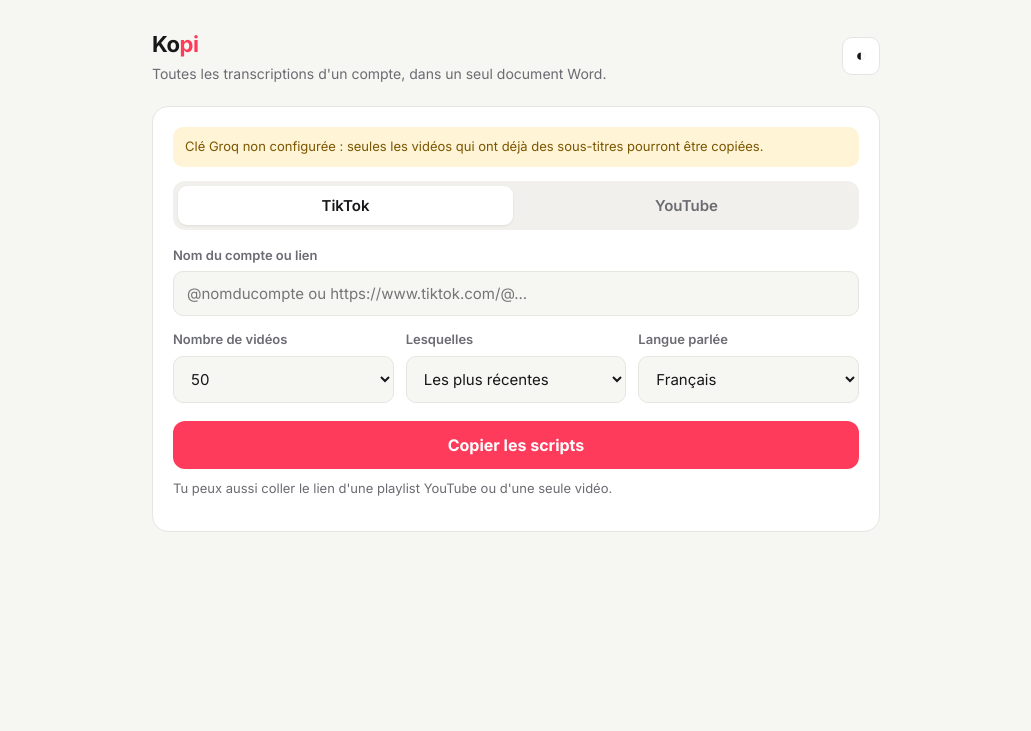
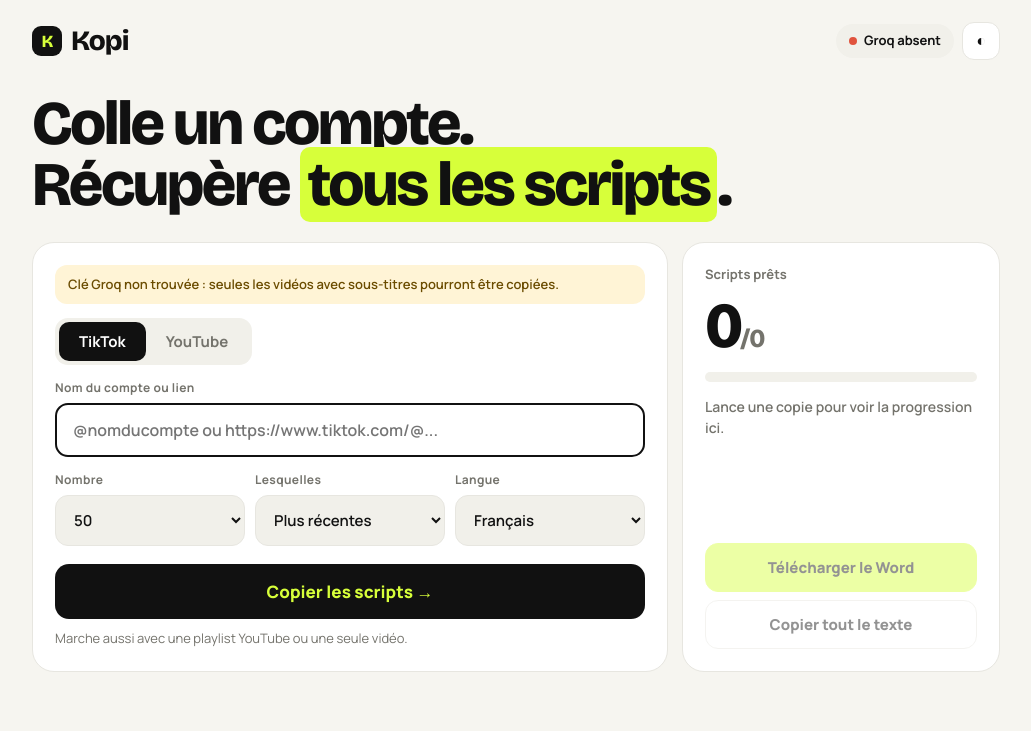
Before and after one commit to Josias-Nagnonhou/script-copier, a Flask app: page / in a window 1280 px wide. Shown: the top 731 px of the page, without its empty margins (124-1155 px from the left). Run offline with Flask 3, Linux system fonts and the light colour scheme.

Commit message:
Nouveau design Studio Pro
Co-Authored-By: Claude Opus 5.5 <noreply@anthropic.com>
Claude-Session: https://claude.ai/code/session_01V14PjhEWmwKV9hoeZ4bC9j

```diff
--- a/templates/index.html
+++ b/templates/index.html
@@ -2,133 +2,185 @@
 <html lang="fr">
 <head>
 <meta charset="utf-8">
-<meta name="viewport" content="width=device-width, initial-scale=1">
+<meta name="viewport" content="width=device-width, initial-scale=1, viewport-fit=cover">
 <title>Kopi</title>
 <link rel="preconnect" href="https://fonts.googleapis.com">
-<link href="https://fonts.googleapis.com/css2?family=Inter:wght@400;500;600;700&display=swap" rel="stylesheet">
+<link href="https://fonts.googleapis.com/css2?family=Bricolage+Grotesque:opsz,wght@12..96,600;12..96,800&family=Manrope:wght@400;500;600;700;800&display=swap" rel="stylesheet">
 <style>
-:root{--bg:#f6f6f3;--card:#fff;--ink:#17171a;--muted:#6b6b72;--line:#e6e5e0;--accent:#ff3b5c;--accent2:#111;--ok:#1a9b5b;--warn:#c98a00;--err:#d4383a;--soft:#f1f0ec}
-:root[data-theme="dark"]{--bg:#111114;--card:#1b1b20;--ink:#f2f2f0;--muted:#9a9aa3;--line:#2c2c33;--accent2:#f2f2f0;--soft:#24242a}
-@media (prefers-color-scheme:dark){:root:not([data-theme="light"]){--bg:#111114;--card:#1b1b20;--ink:#f2f2f0;--muted:#9a9aa3;--line:#2c2c33;--accent2:#f2f2f0;--soft:#24242a}}
+/* Studio Pro : en-tête, grand titre, bento (formulaire 2/3 + compteur 1/3), liste des scripts */
+:root{
+  --bg:#f6f5f0;--card:#ffffff;--soft:#f1f0ea;--line:#e7e6e0;--ink:#111111;--muted:#74736c;
+  --lime:#d7ff3a;--lime-ink:#2f3d00;--on-ink:#ffffff;--violet-bg:#e8e4ff;--violet:#3b2a99;
+  --ok-bg:#eef9d2;--ok:#3d5200;--err-bg:#fde7e4;--err:#a8261b;--run:#ff2e7e;
+  --display:'Bricolage Grotesque',system-ui,sans-serif;--body:'Manrope',system-ui,sans-serif;color-scheme:light}
+:root[data-theme="dark"]{--bg:#0f0f11;--card:#18181b;--soft:#222226;--line:#2b2b30;--ink:#f3f3ee;--muted:#9c9ba3;--on-ink:#111111;
+  --violet-bg:#2a2450;--violet:#c9c0ff;--ok-bg:#25300c;--ok:#d7ff3a;--err-bg:#3a1714;--err:#ff9d92;color-scheme:dark}
+@media (prefers-color-scheme:dark){:root:not([data-theme="light"]){--bg:#0f0f11;--card:#18181b;--soft:#222226;--line:#2b2b30;--ink:#f3f3ee;--muted:#9c9ba3;--on-ink:#111111;
+  --violet-bg:#2a2450;--violet:#c9c0ff;--ok-bg:#25300c;--ok:#d7ff3a;--err-bg:#3a1714;--err:#ff9d92;color-scheme:dark}}
 *{box-sizing:border-box}
-body{margin:0;background:var(--bg);color:var(--ink);font:15px/1.5 Inter,system-ui,sans-serif}
-.wrap{max-width:760px;margin:0 auto;padding:28px 16px 60px}
-header{display:flex;align-items:center;justify-content:space-between;margin-bottom:22px}
-h1{font-size:22px;margin:0;letter-spacing:-.02em}
-h1 span{color:var(--accent)}
-.sub{color:var(--muted);margin:2px 0 0;font-size:14px}
-.icon-btn{border:1px solid var(--line);background:var(--card);color:var(--ink);border-radius:10px;width:38px;height:38px;cursor:pointer;font-size:17px}
-.card{background:var(--card);border:1px solid var(--line);border-radius:16px;padding:20px;margin-bottom:16px}
-.seg{display:grid;grid-template-columns:1fr 1fr;gap:6px;background:var(--soft);padding:5px;border-radius:12px;margin-bottom:16px}
-.seg button{border:0;background:transparent;color:var(--muted);padding:10px;border-radius:9px;font:600 15px Inter,sans-serif;cursor:pointer}
-.seg button.on{background:var(--card);color:var(--ink);box-shadow:0 1px 3px rgba(0,0,0,.08)}
-label{display:block;font-size:13px;font-weight:600;margin:0 0 6px;color:var(--muted)}
-input,select{width:100%;padding:12px 13px;border:1px solid var(--line);border-radius:10px;background:var(--bg);color:var(--ink);font:15px Inter,sans-serif}
-input:focus,select:focus{outline:2px solid var(--accent);outline-offset:-1px}
-.grid{display:grid;grid-template-columns:repeat(3,1fr);gap:12px;margin-top:14px}
-@media (max-width:560px){.grid{grid-template-columns:1fr 1fr}}
-.go{width:100%;margin-top:18px;padding:14px;border:0;border-radius:12px;background:var(--accent);color:#fff;font:700 16px Inter,sans-serif;cursor:pointer}
-.go:disabled{opacity:.5;cursor:default}
-.note{font-size:13px;color:var(--muted);margin-top:10px}
-.warn{background:#fff4d6;color:#7a5600;border-radius:10px;padding:10px 12px;font-size:13px;margin-bottom:14px}
-:root[data-theme="dark"] .warn{background:#3a3016;color:#f0d68a}
-.bar{height:8px;background:var(--soft);border-radius:99px;overflow:hidden;margin:10px 0 6px}
-.bar i{display:block;height:100%;width:0;background:var(--accent);transition:width .4s}
-.row{display:flex;justify-content:space-between;align-items:center;gap:10px}
-.status{font-weight:600}
-.list{margin-top:14px;max-height:420px;overflow:auto;border-top:1px solid var(--line)}
-.item{display:flex;gap:10px;align-items:flex-start;padding:10px 2px;border-bottom:1px solid var(--line);font-size:14px}
-.dot{flex:none;width:9px;height:9px;border-radius:50%;margin-top:6px;background:var(--line)}
-.dot.working{background:var(--warn);animation:p 1s infinite}.dot.done{background:var(--ok)}.dot.error,.dot.empty{background:var(--err)}
-@keyframes p{50%{opacity:.3}}
-.item .t{flex:1;min-width:0}
-.item .t b{display:block;font-weight:500;white-space:nowrap;overflow:hidden;text-overflow:ellipsis}
-.item small{color:var(--muted)}
-.actions{display:flex;gap:10px;flex-wrap:wrap;margin-top:16px}
-.btn{flex:1;min-width:160px;padding:12px;border-radius:11px;border:1px solid var(--line);background:var(--card);color:var(--ink);font:600 15px Inter,sans-serif;cursor:pointer;text-align:center;text-decoration:none}
-.btn.primary{background:var(--accent2);color:var(--bg);border-color:var(--accent2)}
-.hidden{display:none}
-.err{color:var(--err);font-weight:500}
+body{margin:0;background:var(--bg);color:var(--ink);font:15px/1.5 var(--body)}
+.wrap{max-width:1000px;margin:0 auto;padding-block:max(22px,env(safe-area-inset-top,0px)) 60px;padding-left:max(16px,env(safe-area-inset-left,0px));padding-right:max(16px,env(safe-area-inset-right,0px))}
+header{display:flex;justify-content:space-between;align-items:center;gap:12px;margin-bottom:34px}
+.logo{font:800 28px var(--display);letter-spacing:-.03em;display:flex;align-items:center;gap:9px;margin:0}
+.logo em{width:30px;height:30px;border-radius:9px;background:var(--ink);color:var(--lime);display:grid;place-items:center;font-style:normal;font-size:17px}
+.right{display:flex;gap:8px;align-items:center}
+.pill{font-size:13px;font-weight:700;background:var(--soft);border-radius:99px;padding:7px 13px;display:flex;align-items:center;gap:7px;white-space:nowrap}
+.pill i{width:8px;height:8px;border-radius:50%;background:#7ac70c}
+.pill.off i{background:#e0533d}
+.icon{width:38px;height:38px;border-radius:12px;border:1px solid var(--line);background:var(--card);color:var(--ink);cursor:pointer;font-size:16px}
+h1{font:800 clamp(34px,6.4vw,62px)/.98 var(--display);letter-spacing:-.04em;margin:0 0 26px;text-wrap:balance}
+h1 span{background:var(--lime);color:#111;padding:0 8px;border-radius:10px;box-decoration-break:clone;-webkit-box-decoration-break:clone}
+.bento{display:grid;grid-template-columns:minmax(0,2fr) minmax(0,1fr);gap:14px}
+@media (max-width:720px){.bento{grid-template-columns:1fr}}
+.tile{background:var(--card);border:1px solid var(--line);border-radius:22px;padding:22px;min-width:0}
+.seg{display:inline-flex;background:var(--soft);border-radius:13px;padding:4px;margin-bottom:14px}
+.seg button{border:0;background:transparent;color:var(--muted);padding:9px 20px;border-radius:10px;font:700 15px var(--body);cursor:pointer}
+.seg button.on{background:var(--ink);color:var(--on-ink)}
+label{display:block;font-size:12px;font-weight:700;color:var(--muted);margin:0 0 6px;letter-spacing:.03em}
+input,select{width:100%;padding:13px 14px;border:1px solid var(--line);border-radius:13px;background:var(--soft);color:var(--ink);font:600 15px var(--body);min-width:0}
+#source{border:2px solid var(--ink);background:var(--card);font-size:16px;padding:14px 16px}
+input:focus-visible,select:focus-visible,button:focus-visible{outline:3px solid var(--lime);outline-offset:2px}
+.grid{display:grid;grid-template-columns:repeat(auto-fit,minmax(130px,1fr));gap:10px;margin-top:14px}
+.go{width:100%;margin-top:18px;padding:16px;border:0;border-radius:14px;background:#111;color:var(--lime);font:800 17px var(--body);cursor:pointer;position:relative;overflow:hidden;transition:transform .15s}
+.go:hover{transform:translateY(-1px)}
+.go:active{transform:scale(.99)}
+.go::after{content:"";position:absolute;inset:0;background:linear-gradient(100deg,transparent 30%,rgba(215,255,58,.35) 50%,transparent 70%);transform:translateX(-100%);animation:shine 3.2s ease-in-out infinite}
+.go.busy{color:#fff;background:#111;box-shadow:0 0 0 3px rgba(255,46,126,.25),0 0 28px rgba(255,46,126,.45);cursor:default}
+.go.busy::after{background:linear-gradient(100deg,transparent 25%,rgba(255,46,126,.55) 50%,transparent 75%);animation-duration:1.4s}
+:root[data-theme="dark"] .go{border:1px solid #333}
+@keyframes shine{60%,100%{transform:translateX(100%)}}
+.hint{font-size:13px;color:var(--muted);margin:10px 0 0}
+.warn{background:#fff4d6;color:#6b4c00;border-radius:12px;padding:10px 13px;font-size:13px;font-weight:600;margin-bottom:14px}
+.stat{display:flex;flex-direction:column;gap:6px}
+.stat .lbl{color:var(--muted);font-size:13px;font-weight:700}
+.big{font:800 64px/1 var(--display);letter-spacing:-.045em;font-variant-numeric:tabular-nums;margin:4px 0}
+.big small{font-size:26px;color:var(--muted);letter-spacing:-.02em}
+.state{font-size:14px;font-weight:600;min-height:42px}
+.bar{height:10px;border-radius:99px;background:var(--soft);overflow:hidden;margin:4px 0 8px}
+.bar i{display:block;height:100%;width:0;border-radius:99px;background:var(--lime);transition:width .5s}
+.bar.live i{background:linear-gradient(90deg,#ff2e7e,#d7ff3a,#ff2e7e);background-size:200% 100%;animation:flow 1.6s linear infinite;box-shadow:0 0 14px rgba(255,46,126,.6)}
+@keyframes flow{to{background-position:-200% 0}}
+.acts{margin-top:auto;display:grid;gap:8px;padding-top:10px}
+.btn{display:block;text-align:center;text-decoration:none;padding:13px;border-radius:13px;font:800 15px var(--body);cursor:pointer;border:1px solid var(--line);background:var(--card);color:var(--ink)}
+.btn.dl{background:var(--lime);color:#111;border-color:var(--lime)}
+.btn[aria-disabled="true"]{opacity:.45;pointer-events:none}
+.empty{color:var(--muted);font-size:14px}
+.err{background:var(--err-bg);color:var(--err);border-radius:12px;padding:10px 12px;font-size:14px;font-weight:600}
+.list{margin-top:14px}
+.list h2{font:800 22px var(--display);letter-spacing:-.02em;margin:0 0 6px}
+.it{display:flex;align-items:center;gap:12px;padding:13px 4px;border-top:1px solid var(--line);font-size:14px}
+.it .n{font:800 13px var(--display);color:var(--muted);width:34px;flex:none;font-variant-numeric:tabular-nums}
+.it .t{flex:1;min-width:0}
+.it .t b{display:block;font-weight:700;white-space:nowrap;overflow:hidden;text-overflow:ellipsis}
+.it .t small{color:var(--muted)}
+.chip{font-size:11px;font-weight:800;padding:4px 9px;border-radius:99px;flex:none;white-space:nowrap}
+.c-sub{background:var(--ok-bg);color:var(--ok)}.c-ia{background:var(--violet-bg);color:var(--violet)}
+.c-err{background:var(--err-bg);color:var(--err)}.c-wait{background:var(--soft);color:var(--muted)}
+.c-run{background:rgba(255,46,126,.14);color:var(--run);animation:blink 1s infinite}
+@keyframes blink{50%{opacity:.45}}
+@media (prefers-reduced-motion:reduce){*{animation:none!important;transition:none!important}}
 </style>
 </head>
 <body>
 <div class="wrap">
   <header>
-    <div><h1>Ko<span>pi</span></h1><p class="sub">Toutes les transcriptions d'un compte, dans un seul document Word.</p></div>
-    <button class="icon-btn" id="theme" title="Mode sombre">◐</button>
+    <p class="logo"><em>K</em>Kopi</p>
+    <div class="right">
+      {% if groq %}<span class="pill"><i></i>Groq connecté</span>{% else %}<span class="pill off"><i></i>Groq absent</span>{% endif %}
+      <button class="icon" id="theme" aria-label="Changer de thème">◐</button>
+    </div>
   </header>
 
-  <div class="card">
-    {% if not groq %}<div class="warn">Clé Groq non configurée : seules les vidéos qui ont déjà des sous-titres pourront être copiées.</div>{% endif %}
+  <h1>Colle un compte.<br>Récupère <span>tous les scripts</span>.</h1>
+
+  <div class="bento">
+    <section class="tile">
+      {% if not groq %}<div class="warn">Clé Groq non trouvée : seules les vidéos avec sous-titres pourront être copiées.</div>{% endif %}
       <div class="seg" id="plat">
         <button data-p="tiktok" class="on">TikTok</button>
         <button data-p="youtube">YouTube</button>
       </div>
-    <label for="source" id="srcLabel">Nom du compte ou lien</label>
+      <label for="source">Nom du compte ou lien</label>
       <input id="source" placeholder="@nomducompte ou https://www.tiktok.com/@..." autocomplete="off">
       <div class="grid">
-      <div><label for="limit">Nombre de vidéos</label>
+        <div><label for="limit">Nombre</label>
           <select id="limit"><option value="10">10</option><option value="25">25</option><option value="50" selected>50</option><option value="100">100</option><option value="200">200</option><option value="0">Toutes</option></select></div>
         <div><label for="sort">Lesquelles</label>
-        <select id="sort"><option value="recent">Les plus récentes</option><option value="popular">Les plus vues</option></select></div>
-      <div><label for="lang">Langue parlée</label>
+          <select id="sort"><option value="recent">Plus récentes</option><option value="popular">Plus vues</option></select></div>
+        <div><label for="lang">Langue</label>
           <select id="lang"><option value="">Auto</option><option value="fr" selected>Français</option><option value="en">Anglais</option><option value="ar">Arabe</option><option value="es">Espagnol</option><option value="pt">Portugais</option></select></div>
-      <div id="tabBox" class="hidden"><label for="tab">Type de vidéos</label>
+        <div id="tabBox" hidden><label for="tab">Type</label>
           <select id="tab"><option value="videos">Vidéos longues</option><option value="shorts">Shorts</option></select></div>
       </div>
-    <button class="go" id="go">Copier les scripts</button>
-    <p class="note">Tu peux aussi coller le lien d'une playlist YouTube ou d'une seule vidéo.</p>
+      <button class="go" id="go">Copier les scripts →</button>
+      <p class="hint">Marche aussi avec une playlist YouTube ou une seule vidéo.</p>
+    </section>
+
+    <aside class="tile stat">
+      <span class="lbl">Scripts prêts</span>
+      <div class="big"><span id="ok">0</span><small id="tot">/0</small></div>
+      <div class="bar" id="bar"><i id="fill"></i></div>
+      <div class="state" id="state"><span class="empty">Lance une copie pour voir la progression ici.</span></div>
+      <div class="acts">
+        <a class="btn dl" id="dl" href="#" aria-disabled="true">Télécharger le Word</a>
+        <button class="btn" id="copy" aria-disabled="true">Copier tout le texte</button>
+      </div>
+    </aside>
   </div>
 
-  <div class="card hidden" id="jobCard">
-    <div class="row"><span class="status" id="status">…</span><span class="note" id="count" style="margin:0"></span></div>
-    <div class="bar"><i id="fill"></i></div>
-    <div id="error" class="err hidden"></div>
-    <div class="actions hidden" id="actions">
-      <a class="btn primary" id="dl" href="#">Télécharger le Word</a>
-      <button class="btn" id="copy">Copier tout le texte</button>
-    </div>
-    <div class="list" id="list"></div>
-  </div>
+  <section class="list" id="listBox" hidden>
+    <h2 id="listTitle">Scripts</h2>
+    <div id="list"></div>
+  </section>
 </div>
 <script>
 const $=s=>document.querySelector(s);
-let platform='tiktok', timer=null;
-// thème
+let platform='tiktok',timer=null;
 const root=document.documentElement;
 try{const t=localStorage.getItem('theme');if(t)root.dataset.theme=t}catch(e){}
 $('#theme').onclick=()=>{const dark=root.dataset.theme==='dark'||(!root.dataset.theme&&matchMedia('(prefers-color-scheme:dark)').matches);root.dataset.theme=dark?'light':'dark';try{localStorage.setItem('theme',root.dataset.theme)}catch(e){}};
-// plateforme
 document.querySelectorAll('#plat button').forEach(b=>b.onclick=()=>{
   document.querySelectorAll('#plat button').forEach(x=>x.classList.remove('on'));b.classList.add('on');platform=b.dataset.p;
-  $('#tabBox').classList.toggle('hidden',platform!=='youtube');
+  $('#tabBox').hidden=platform!=='youtube';
   $('#source').placeholder=platform==='tiktok'?'@nomducompte ou https://www.tiktok.com/@...':'@nomdelachaine ou https://www.youtube.com/@...';
 });
+function busy(on){$('#go').classList.toggle('busy',on);$('#go').textContent=on?'Kopi travaille…':'Copier les scripts →';$('#bar').classList.toggle('live',on)}
+function setActs(on){['#dl','#copy'].forEach(s=>$(s).setAttribute('aria-disabled',on?'false':'true'))}
 $('#go').onclick=async()=>{
-  const source=$('#source').value.trim(); if(!source){$('#source').focus();return}
-  $('#go').disabled=true;
+  if($('#go').classList.contains('busy'))return;
+  const source=$('#source').value.trim();if(!source){$('#source').focus();return}
+  busy(true);setActs(false);
+  try{
     const r=await fetch('/api/start',{method:'POST',headers:{'Content-Type':'application/json'},body:JSON.stringify({platform,source,limit:$('#limit').value,sort:$('#sort').value,lang:$('#lang').value,yt_tab:$('#tab').value})});
-  const d=await r.json();
-  if(!r.ok){alert(d.error||'Erreur');$('#go').disabled=false;return}
+    const d=await r.json();if(!r.ok)throw new Error(d.error||'Erreur');
     try{localStorage.setItem('job',d.job_id)}catch(e){}
     watch(d.job_id);
+  }catch(e){busy(false);$('#state').innerHTML=`<div class="err">${esc(e.message)}</div>`}
 };
-function esc(s){return (s||'').replace(/[&<>"]/g,c=>({'&':'&amp;','<':'&lt;','>':'&gt;','"':'&quot;'}[c]))}
+function esc(s){return String(s||'').replace(/[&<>"]/g,c=>({'&':'&amp;','<':'&lt;','>':'&gt;','"':'&quot;'}[c]))}
+function chip(i){
+  if(i.status==='done')return i.method==='IA'?'<span class="chip c-ia">IA</span>':'<span class="chip c-sub">sous-titres</span>';
+  if(i.status==='working')return '<span class="chip c-run">en cours</span>';
+  if(i.status==='pending')return '<span class="chip c-wait">en attente</span>';
+  return '<span class="chip c-err">échec</span>';
+}
 function watch(id){
-  $('#jobCard').classList.remove('hidden');$('#actions').classList.add('hidden');$('#error').classList.add('hidden');
-  clearInterval(timer);
+  clearInterval(timer);$('#listBox').hidden=false;
   const tick=async()=>{
-    let d;try{const r=await fetch('/api/job/'+id);d=await r.json();if(!r.ok)throw d}catch(e){clearInterval(timer);$('#status').textContent='';$('#error').textContent=(e&&e.error)||'Connexion perdue';$('#error').classList.remove('hidden');$('#go').disabled=false;try{localStorage.removeItem('job')}catch(_){}return}
-    const items=d.items, fin=items.filter(i=>['done','error','empty'].includes(i.status)).length, ok=items.filter(i=>i.status==='done').length;
-    const labels={queued:'En attente…',listing:'Recherche des vidéos du compte…',transcribing:`Transcription en cours — ${d.source_name}`,done:`Terminé — ${ok} scripts prêts`,error:'Arrêté'};
-    $('#status').textContent=labels[d.phase]||d.phase;
-    $('#count').textContent=items.length?`${fin} / ${items.length}`:'';
-    $('#fill').style.width=items.length?(fin/items.length*100)+'%':(d.phase==='listing'?'8%':'0');
-    $('#list').innerHTML=items.map(i=>`<div class="item"><span class="dot ${i.status}"></span><div class="t"><b>${i.n}. ${esc(i.title)||esc(i.url)}</b><small>${i.status==='done'?`${i.method} · ${i.chars} caractères`:esc(i.msg)||(i.status==='pending'?'En attente':'En cours…')}</small></div></div>`).join('');
-    if(d.phase==='error'){$('#error').textContent=d.error;$('#error').classList.remove('hidden')}
-    if(d.phase==='done'||d.phase==='error'){clearInterval(timer);$('#go').disabled=false;
-      if(d.has_file){$('#actions').classList.remove('hidden');$('#dl').href='/api/job/'+id+'/docx';
-        $('#copy').onclick=async()=>{const t=await (await fetch('/api/job/'+id+'/text')).text();await navigator.clipboard.writeText(t);$('#copy').textContent='Copié ✓';setTimeout(()=>$('#copy').textContent='Copier tout le texte',2000)}}}
+    let d;
+    try{const r=await fetch('/api/job/'+id);d=await r.json();if(!r.ok)throw d}
+    catch(e){clearInterval(timer);busy(false);$('#state').innerHTML=`<div class="err">${esc((e&&e.error)||'Connexion perdue')}</div>`;try{localStorage.removeItem('job')}catch(_){}return}
+    const items=d.items,fin=items.filter(i=>['done','error','empty'].includes(i.status)).length,ok=items.filter(i=>i.status==='done').length;
+    $('#ok').textContent=ok;$('#tot').textContent='/'+items.length;
+    $('#fill').style.width=items.length?(fin/items.length*100)+'%':(d.phase==='listing'?'6%':'0');
+    const st={queued:'En attente…',listing:'Recherche des vidéos du compte…',transcribing:`Transcription de ${esc(d.source_name)} · ${fin}/${items.length}`,done:'Terminé, ton document est prêt.',error:''};
+    $('#state').innerHTML=d.phase==='error'?`<div class="err">${esc(d.error)}</div>`:st[d.phase]||'';
+    $('#listTitle').textContent=d.source_name?`Scripts · ${d.source_name}`:'Scripts';
+    $('#list').innerHTML=items.map(i=>`<div class="it"><span class="n">${String(i.n).padStart(2,'0')}</span><div class="t"><b>${esc(i.title)||esc(i.url)}</b><small>${i.status==='done'?i.chars.toLocaleString('fr-FR')+' caractères':esc(i.msg)||'&nbsp;'}</small></div>${chip(i)}</div>`).join('');
+    const running=!['done','error'].includes(d.phase);busy(running);
+    if(!running){clearInterval(timer);
+      if(d.has_file){setActs(true);$('#dl').href='/api/job/'+id+'/docx';
+        $('#copy').onclick=async()=>{const t=await (await fetch('/api/job/'+id+'/text')).text();try{await navigator.clipboard.writeText(t);$('#copy').textContent='Copié ✓'}catch(e){$('#copy').textContent='Copie refusée par le navigateur'}setTimeout(()=>$('#copy').textContent='Copier tout le texte',2200)}}}
   };
   tick();timer=setInterval(tick,2500);
 }
```
Also changed, not shown: templates/login.html (+12 -10 lines). Lines whose indentation alone changed are shown as unchanged.
